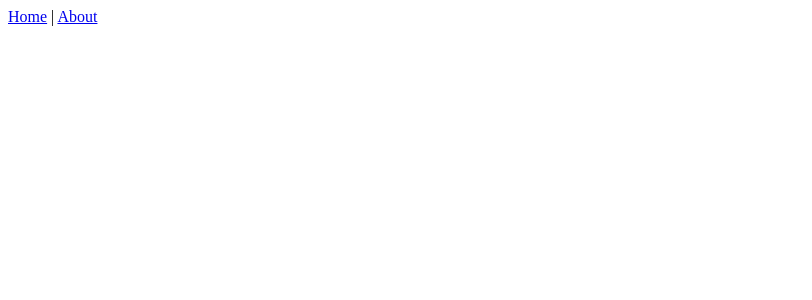
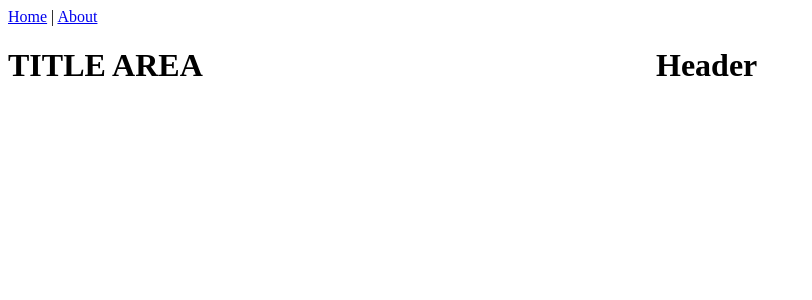
Before and after one commit to ravenusmc/three_speeches, a Vue app in the folder client/: page / in a window 1280 px wide. Shown: the top 300 px of the page, without its empty margins (0-812 px from the left). Built offline with nearby package versions, Linux system fonts and the light colour scheme.

Commit message:
working on header area for home page

```diff
--- /dev/null
+++ b/client/src/components/home/HeaderArea.vue
@@ -0,0 +1,11 @@
+<template>
+  <div>
+    <h1>Header</h1>
+  </div>
+</template>
+
+<script>
+</script>
+
+<style scoped>
+</style>
--- /dev/null
+++ b/client/src/components/home/Title.vue
@@ -0,0 +1,11 @@
+<template>
+  <div>
+    <h1>TITLE AREA</h1>
+  </div>
+</template>
+
+<script>
+</script>
+
+<style scoped>
+</style>
--- a/client/src/views/Home.vue
+++ b/client/src/views/Home.vue
@@ -1,15 +1,32 @@
 <template>
-  <div class="home">
+  <div>
+
+    <div id='header'>
+      <Title/>
+      <HeaderArea/>
+    </div>
+
   </div>
 </template>
 
 <script>
-// @ is an alias to /src
-// import HelloWorld from '@/components/HelloWorld.vue'
+import Title from '@/components/home/Title.vue';
+import HeaderArea from '@/components/home/HeaderArea.vue';
 
 export default {
   name: 'Home',
   components: {
+    Title,
+    HeaderArea,
   }
 }
+
 </script>
+
+<style scoped>
+#header {
+  display: grid;
+  grid-template-columns: 1fr 1fr;
+  grid-gap: 2em;
+}
+</style>
```
